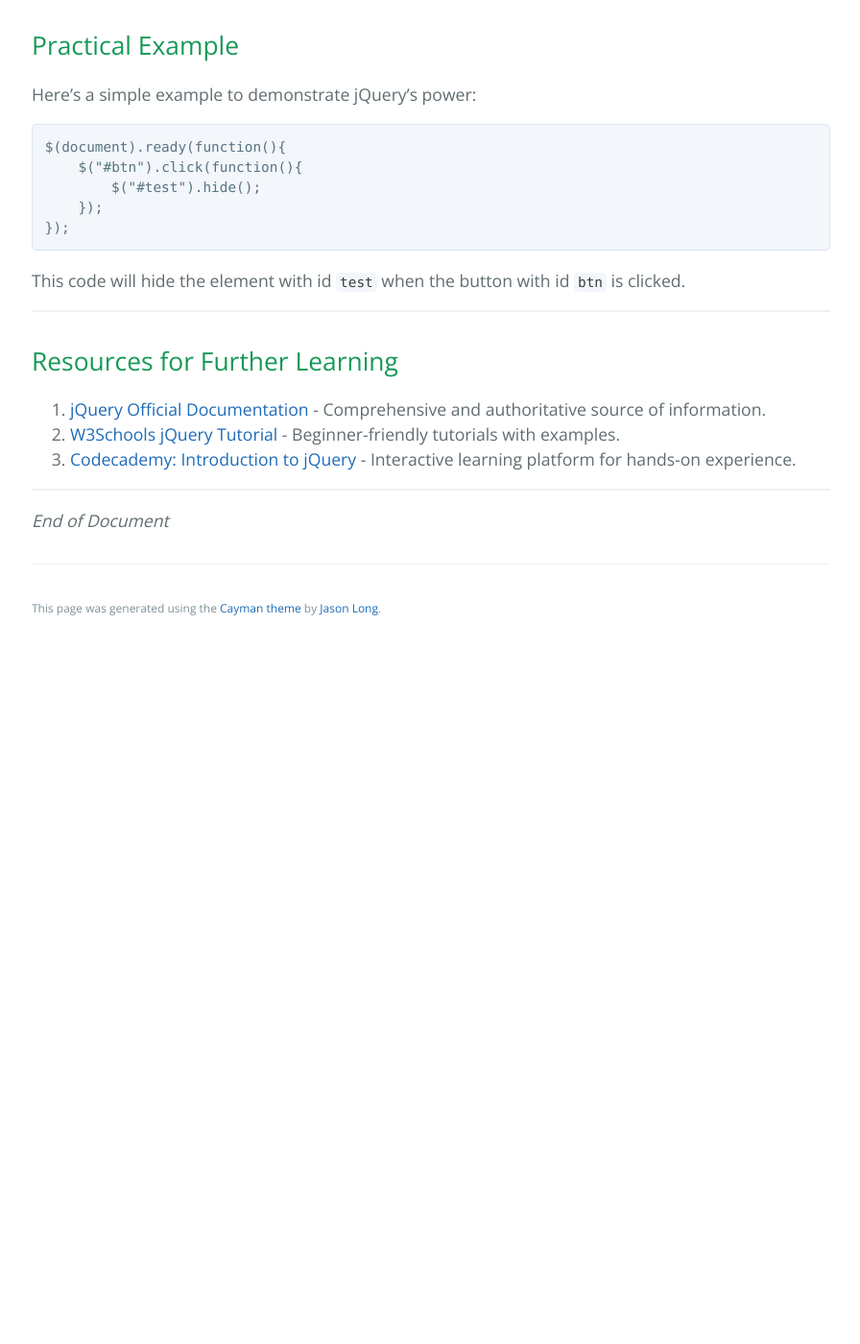
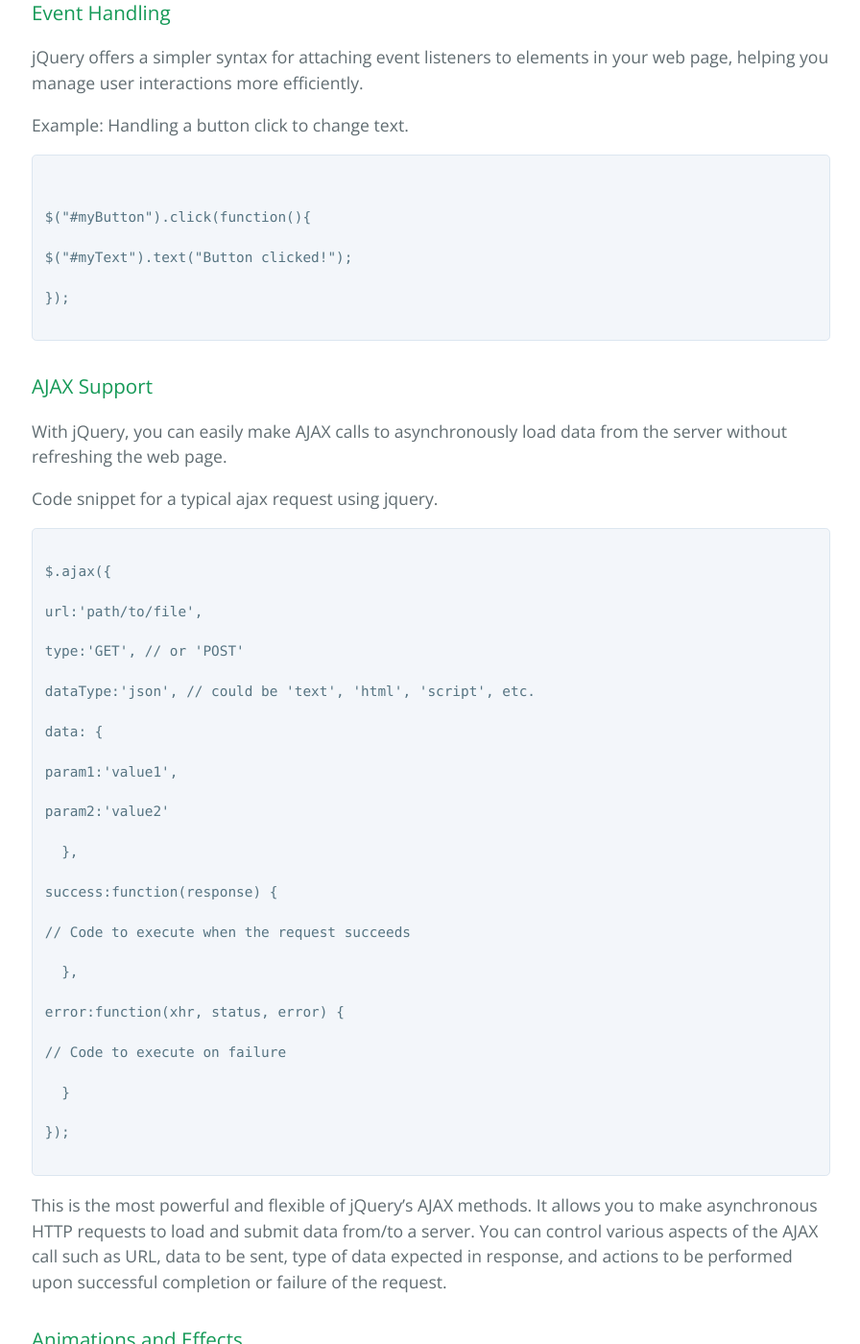
Before and after one commit to learning-software-engineering/learning-software-engineering.github.io, a Jekyll site: the page built from Topics/Tech_Stacks/Jquery.md, in a window 1280 px wide and 1400 px high, scrolled down 2299 px. Shown: the whole window at 96% size, without its empty margins (191-1087 px from the left). Built offline with Jekyll 4.4.1, drawn with Linux system fonts in a browser that asks for light colours; our own code applies the rules of GitHub Pages for plain Markdown files; before the commit the page ends 2975 px from its top, so only the background shows below that; some of the changed text lies outside the part shown.

Commit message:
Add more examples for Jquery especially ajax

````diff
--- a/Topics/Tech_Stacks/Jquery.md
+++ b/Topics/Tech_Stacks/Jquery.md
@@ -5,13 +5,17 @@
 1. [Overview](#overview)
 2. [What is jQuery?](#what-is-jquery)
 3. [Getting Started with jQuery](#getting-started-with-jquery)
-   - [Adding jQuery to Your Web Page](#adding-jquery-to-your-web-page)
-   - [Basic Syntax](#basic-syntax)
+
+- [Adding jQuery to Your Web Page](#adding-jquery-to-your-web-page)
+- [Basic Syntax](#basic-syntax)
+
 4. [Key Features of jQuery](#key-features-of-jquery)
-   - [DOM Manipulation](#dom-manipulation)
-   - [Event Handling](#event-handling)
-   - [AJAX Support](#ajax-support)
-   - [Animations and Effects](#animations-and-effects)
+
+- [DOM Manipulation](#dom-manipulation)
+- [Event Handling](#event-handling)
+- [AJAX Support](#ajax-support)
+- [Animations and Effects](#animations-and-effects)
+
 5. [Practical Example](#practical-example)
 6. [Resources for Further Learning](#resources-for-further-learning)
 7. [Conclusion](#conclusion)
@@ -29,7 +33,9 @@
 To use jQuery, include it in your HTML:
 
 ```html
-<script src="https://code.jquery.com/jquery-3.6.0.min.js"></script>
+
+<scriptsrc="https://code.jquery.com/jquery-3.6.0.min.js"></script>
+
 ```
 
 ### Basic Syntax
@@ -39,11 +45,17 @@
 Example:
 
 ```javascript
+
 $(document).ready(function(){
-    $("p").click(function(){
-        $(this).hide();
+
+$("p").click(function(){
+
+$(this).hide();
+
     });
+
 });
+
 ```
 
 This code makes all `<p>` elements hide when clicked.
@@ -56,13 +68,72 @@
 
 jQuery simplifies the process of manipulating the DOM. You can easily add, remove, or modify elements within your HTML document.
 
+Example: Adding a new element to the DOM.
+
+```javascript
+
+$("body").append("`<div class='new-element'>`New Element `</div>`");
+
+```
+
 ### Event Handling
 
 jQuery offers a simpler syntax for attaching event listeners to elements in your web page, helping you manage user interactions more efficiently.
 
+Example: Handling a button click to change text.
+
+```javascript
+
+
+$("#myButton").click(function(){
+
+$("#myText").text("Button clicked!");
+
+});
+
+```
+
 ### AJAX Support
 
 With jQuery, you can easily make AJAX calls to asynchronously load data from the server without refreshing the web page.
+
+Code snippet for a typical ajax request using jquery.
+
+```javascript
+
+$.ajax({
+
+url:'path/to/file',
+
+type:'GET', // or 'POST'
+
+dataType:'json', // could be 'text', 'html', 'script', etc.
+
+data: {
+
+param1:'value1',
+
+param2:'value2'
+
+  },
+
+success:function(response) {
+
+// Code to execute when the request succeeds
+
+  },
+
+error:function(xhr, status, error) {
+
+// Code to execute on failure
+
+  }
+
+});
+
+```
+
+This is the most powerful and flexible of jQuery's AJAX methods. It allows you to make asynchronous HTTP requests to load and submit data from/to a server. You can control various aspects of the AJAX call such as URL, data to be sent, type of data expected in response, and actions to be performed upon successful completion or failure of the request.
 
 ### Animations and Effects
 
@@ -75,11 +146,17 @@
 Here's a simple example to demonstrate jQuery's power:
 
 ```javascript
+
 $(document).ready(function(){
-    $("#btn").click(function(){
-        $("#test").hide();
+
+$("#btn").click(function(){
+
+$("#test").hide();
+
     });
+
 });
+
 ```
 
 This code will hide the element with id `test` when the button with id `btn` is clicked.
````
